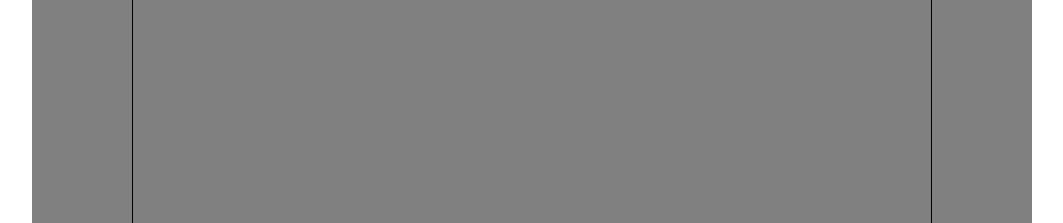
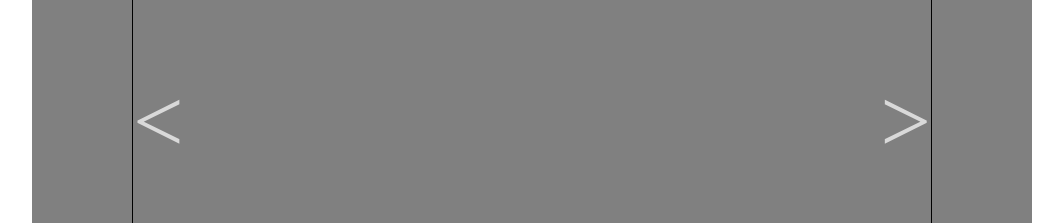
Before and after one commit to ttuck303/jquery_image_carousel, a plain HTML site: page index.html in a window 1280 px wide. Shown: the part 261-484 px from the top of the page, without its empty margins (108-1171 px from the left). Drawn offline with Linux system fonts and the light colour scheme.

Commit message:
Adds simple arrows for navigation

```diff
--- a/carousel.css
+++ b/carousel.css
@@ -27,3 +27,26 @@
   left: 0px;
   z-index: 1;
 }
+
+.navigation_arrows {
+  z-index: 20;
+  font-size: 90px;
+  position: absolute;
+  top: 250px;
+  color: white;
+  opacity: 0.7;
+  cursor: pointer;
+}
+
+.navigation_arrows:hover {
+  opacity: 1;
+}
+
+#left_arrow {
+  left: 0;
+
+}
+
+#right_arrow {
+  right: 0;
+}
--- a/index.html
+++ b/index.html
@@ -8,7 +8,11 @@
 <body>
   <div class="page_container">
     <h1>Trav's Travels</h1>
-      <div id="carousel_window"><img src="images/DSC00776.jpg" class="current_image" id="1"></div>
+      <div id="carousel_window">
+        <div class="navigation_arrows" id="left_arrow"> < </div>
+        <img src="images/DSC00776.jpg" class="current_image" id="1">
+        <div class="navigation_arrows" id="right_arrow"> > </div>
+      </div>
   </div>
 </body>
 </html>
```
Also changed, not shown: 1 other file.
